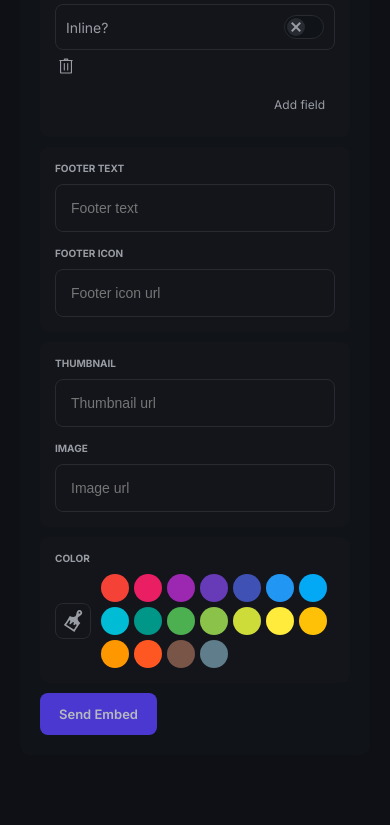
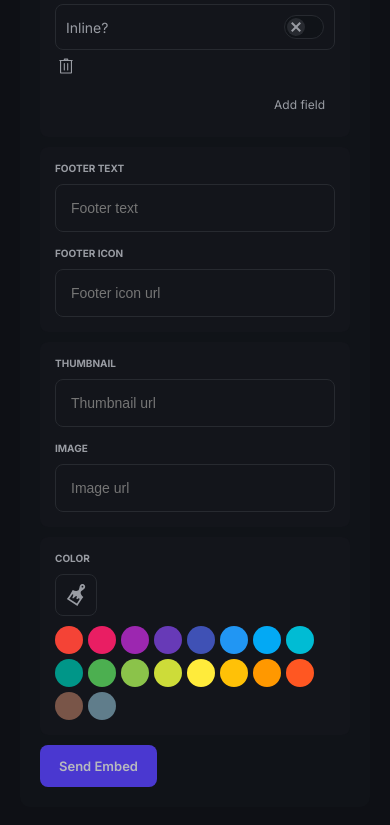
Before and after one commit to Poxie/onixo-new, a Next.js app in the folder frontend/: page /dashboard/1/embeds/ in a window 390 px wide. Shown: the part 1167-1992 px from the top of the page. Built offline with nearby package versions, Linux system fonts and the light colour scheme; what next-redux-wrapper would draw is missing.

Commit message:
Slightly more responsive color section

```diff
--- a/frontend/components/dashboard/embeds/Embeds.module.scss
+++ b/frontend/components/dashboard/embeds/Embeds.module.scss
@@ -179,4 +179,8 @@
             }
         }
     }
+    .colors {
+        flex-direction: column;
+        align-items: flex-start;
+    }
 }
```
